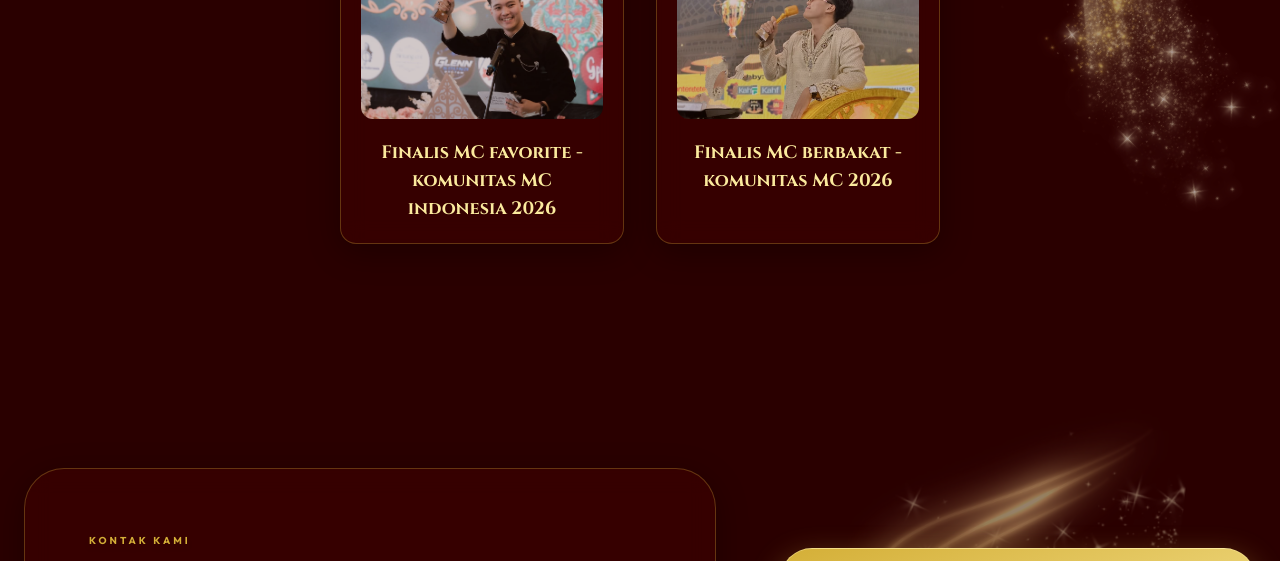
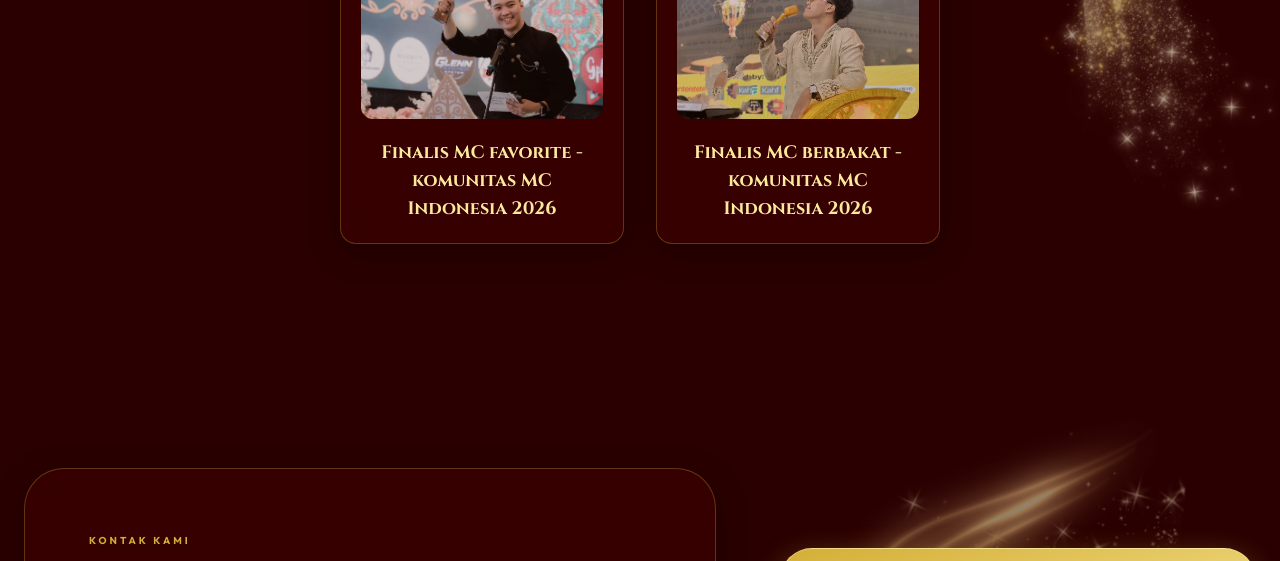
Before and after one commit to Dersik1997/ReyzaHalim, a plain HTML site: page index.html in a window 1280 px wide. Shown: the part 8500-9061 px from the top of the page. Drawn offline with nearby package versions, Linux system fonts and the light colour scheme; files whose address does not match are found by name.

Commit message:
Update index.html

```diff
--- a/index.html
+++ b/index.html
@@ -1785,7 +1785,7 @@
           </button>
         </div>
         <h4 class="font-display text-base md:text-lg font-bold text-gold-light leading-snug">
-          Finalis MC favorite - komunitas MC indonesia 2026
+          Finalis MC favorite - komunitas MC Indonesia 2026
         </h4>
       </div>
 
@@ -1836,7 +1836,7 @@
           </button>
         </div>
         <h4 class="font-display text-base md:text-lg font-bold text-gold-light leading-snug">
-          Finalis MC berbakat - komunitas MC 2026
+          Finalis MC berbakat - komunitas MC Indonesia 2026
         </h4>
       </div>
     </div>
```
